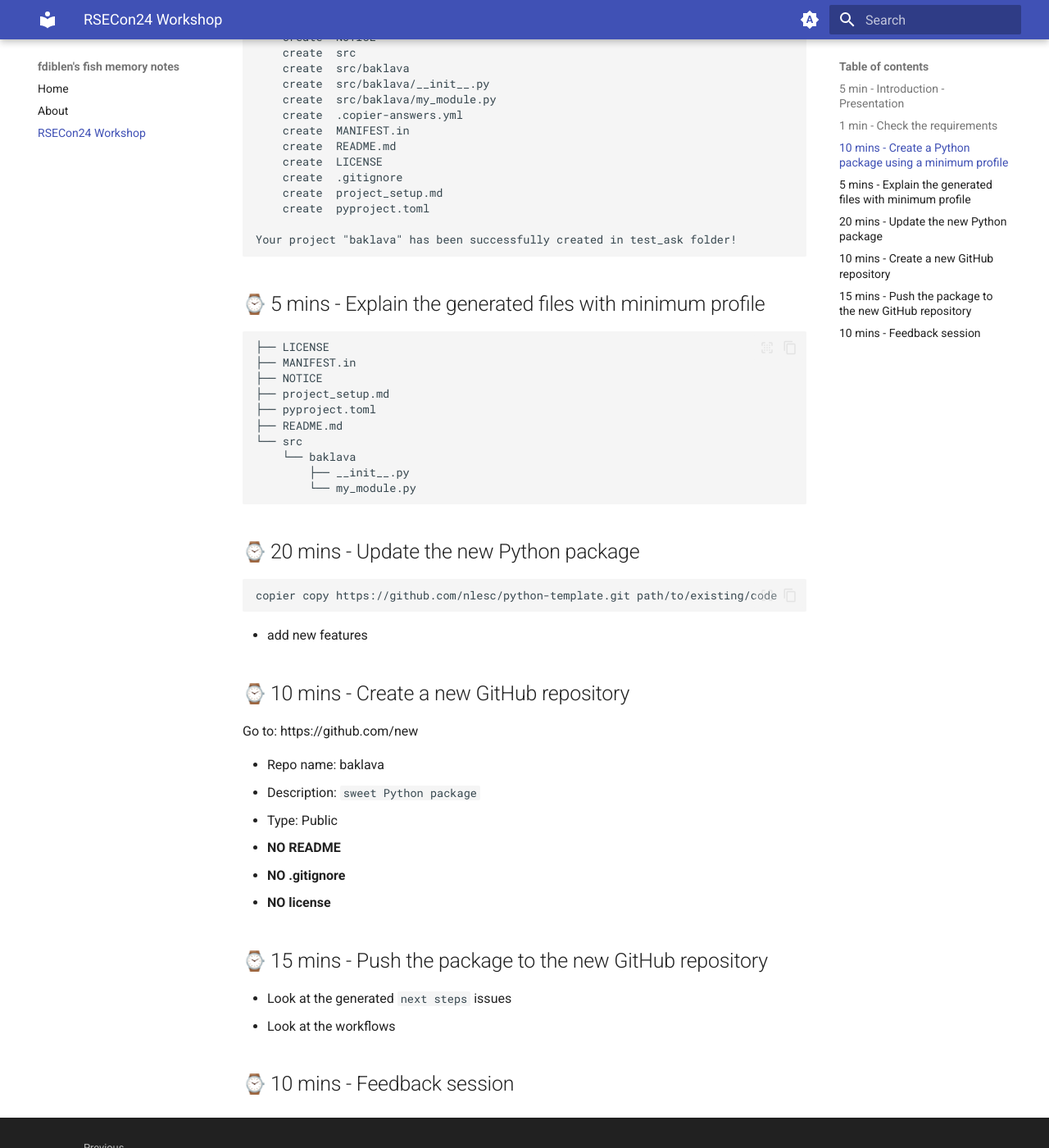
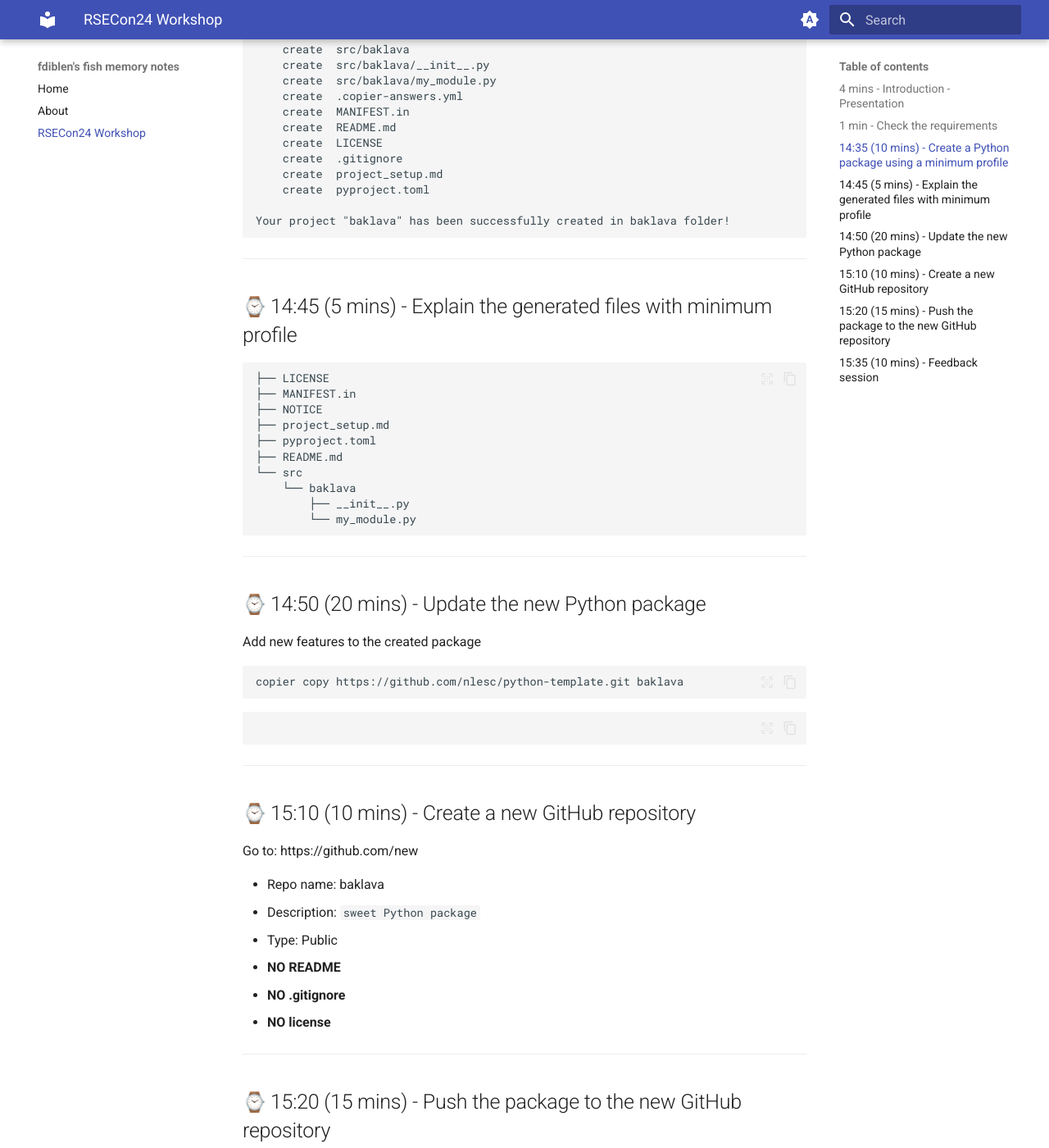
Before and after one commit to fdiblen/mkdocs-pdf, an MkDocs documentation site: the page built from docs/rsecon24.md, in a window 1280 px wide and 1400 px high, scrolled down 2469 px. Shown: the whole window at 82% size. Built offline with MkDocs 1.6.1 and Material for MkDocs 9.7.7, drawn with Linux system fonts in a browser that asks for light colours; emoji names are drawn with the system emoji font; some of the changed text lies outside the part shown.

Commit message:
update the rsecon24 tutorial

````diff
--- a/docs/rsecon24.md
+++ b/docs/rsecon24.md
@@ -12,13 +12,15 @@
 
     These notes are for the presenter and may change.
 
-## :watch: 5 min - Introduction - Presentation
+---
+## :watch: 4 mins - Introduction - Presentation
 
+
+---
 ## :watch: 1 min - Check the requirements
 
 Instructions can be found at [https://github.com/fdiblen/RSECon24](https://github.com/fdiblen/RSECon24)
 
----
 Check the shell
 
 ``` { .sh .copy .select linenums="0" title="" }
@@ -26,7 +28,6 @@ $ echo $SHELL
 /usr/bin/bash
 ```
 
----
 Check Python version
 
 ``` { .sh .copy .select linenums="0" title="" }
@@ -34,7 +35,6 @@ $ python --version
 Python 3.12.5
 ```
 
----
 Check git version
 
 ``` { .sh .copy .select linenums="0" title="" }
@@ -42,7 +42,6 @@ $ git --version
 git version 2.46.0
 ```
 
----
 GitHub account
 
 ``` sh linenums="0" title=""
@@ -53,11 +52,11 @@ Connection to github.com closed.
 
 **Useful Links:**
 
-- To create a new account: https://github.com/signup
-- To connect to GitHub with SSH: https://docs.github.com/en/authentication/connecting-to-github-with-ssh
+- To create a new account: [https://github.com/signup](https://github.com/signup)
+- To connect to GitHub with SSH: [https://docs.github.com/en/authentication/connecting-to-github-with-ssh](https://docs.github.com/en/authentication/connecting-to-github-with-ssh)
 
-
-## :watch:  10 mins - Create a Python package using a minimum profile
+---
+## :watch: 14:35 (10 mins) - Create a Python package using a minimum profile
 
 Install copier
 
@@ -125,12 +124,12 @@ Copying from template version None
     create  project_setup.md
     create  pyproject.toml
 
-Your project "baklava" has been successfully created in test_ask folder!
+Your project "baklava" has been successfully created in baklava folder!
 
 ```
 
-
-## :watch: 5 mins - Explain the generated files with minimum profile
+---
+## :watch: 14:45 (5 mins) - Explain the generated files with minimum profile
 
 
 ```
@@ -146,16 +145,20 @@ Your project "baklava" has been successfully created in test_ask folder!
         └── my_module.py
 ```
 
-## :watch: 20 mins - Update the new Python package
+---
+## :watch: 14:50 (20 mins) - Update the new Python package
+
+Add new features to the created package
 
 ``` { .sh .copy .select linenums="0" title="" }
-copier copy https://github.com/nlesc/python-template.git path/to/existing/code
+copier copy https://github.com/nlesc/python-template.git baklava
 ```
 
-- add new features
+```
+```
 
-
-## :watch: 10 mins - Create a new GitHub repository
+---
+## :watch: 15:10 (10 mins) - Create a new GitHub repository
 
 Go to: https://github.com/new
 
@@ -167,10 +170,12 @@ Go to: https://github.com/new
 - **NO license**
 
 
-## :watch: 15 mins - Push the package to the new GitHub repository
+---
+## :watch: 15:20 (15 mins) - Push the package to the new GitHub repository
 
 - Look at the generated `next steps` issues
 - Look at the workflows
 
 
-##  :watch: 10 mins -  Feedback session
+---
+##  :watch: 15:35 (10 mins) -  Feedback session
````
